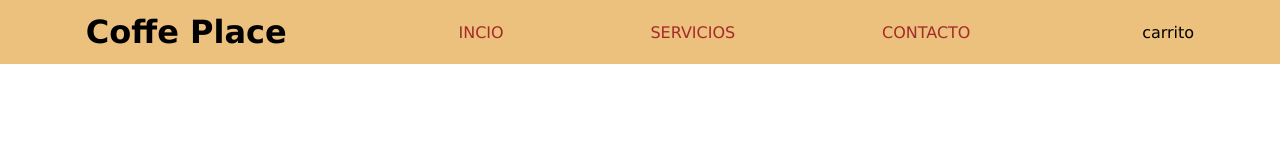
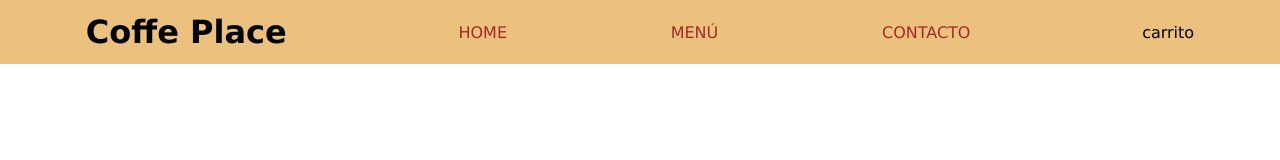
Before and after one commit to JeresieTorres/coffe-place, a React (Create React App) app: page / in a window 1280 px wide. Shown: the top 160 px of the page. Built offline with nearby package versions, Linux system fonts and the light colour scheme; the HTML template or start-up script is replaced by a standard one.

Commit message:
modificacion de los componentes

```diff
--- a/src/App.jsx
+++ b/src/App.jsx
@@ -10,6 +10,3 @@ function App() {
 }
 
 export default App;
-
-/* class = claseName
-<input type="text" /> */
--- a/src/components/NavBar/NavBar.js
+++ b/src/components/NavBar/NavBar.js
@@ -7,9 +7,9 @@ function NavBar() {
       <h1>Coffe Place</h1>
 
       <nav>
-          <a href='#' className="estilosDeNav">INCIO</a>
+          <a href='#' className="estilosDeNav">HOME</a>
 
-          <a href='#'className="estilosDeNav">SERVICIOS</a>
+          <a href='#'className="estilosDeNav">MENÚ</a>
 
           <a href='#' className="estilosDeNav">CONTACTO</a>
       </nav>
```
